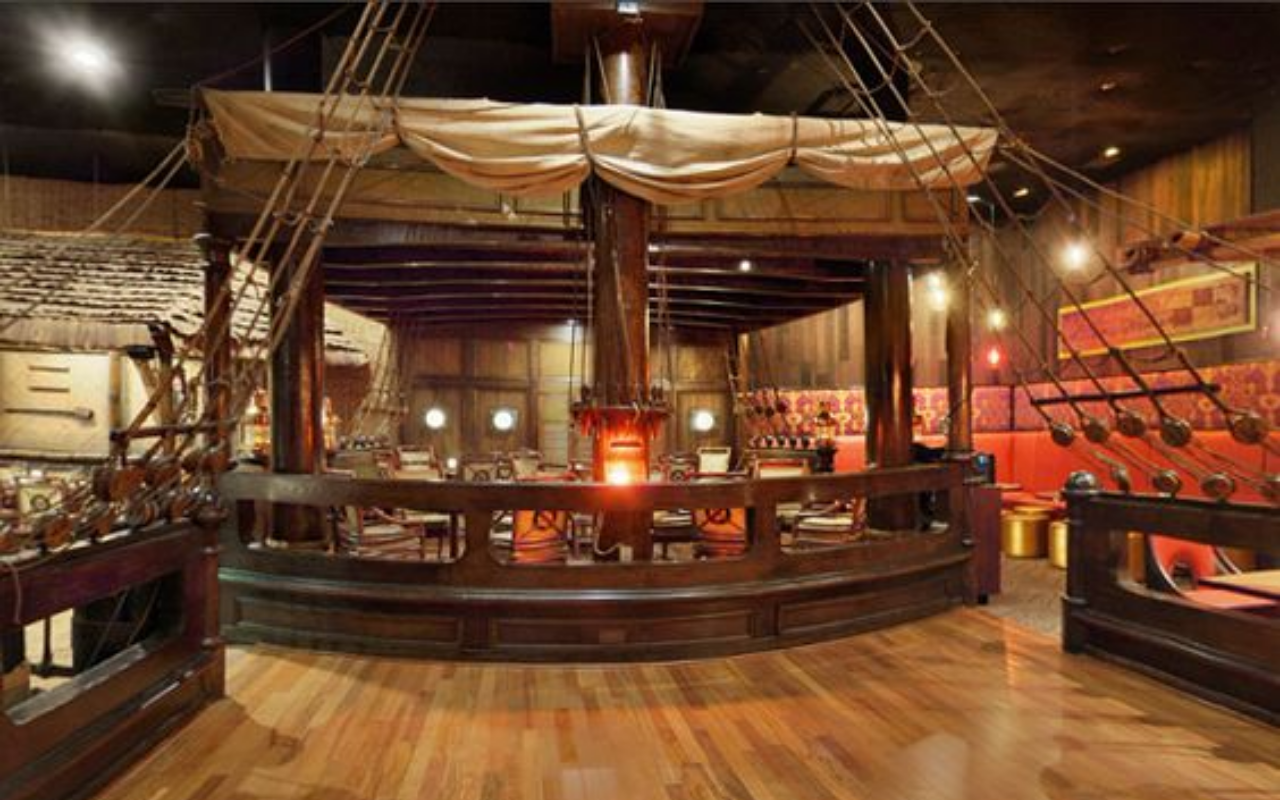
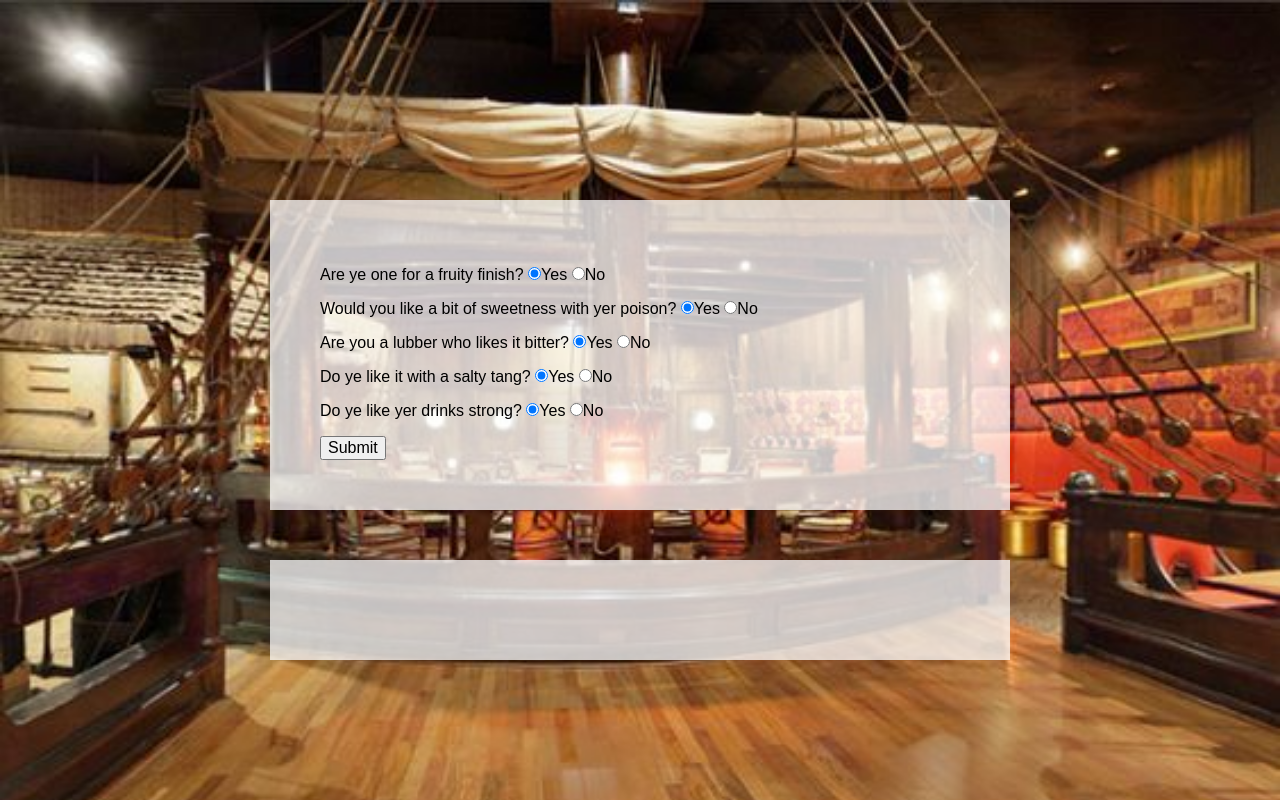
Before and after one commit to tjstalcup/pirate-bartender-rhonda, a plain HTML site: page index.html in a window 1280 px wide. Drawn offline with nearby package versions, Linux system fonts and the light colour scheme.

Commit message:
New version

```diff
--- a/css/style.css
+++ b/css/style.css
@@ -3,3 +3,20 @@ body {
 	background-repeat: no-repeat;
 	background-size: cover;
 }
+
+.questions {
+	width: 50%;
+	margin: 0 auto;
+	background-color: rgba(255,255,255,0.75);
+	padding: 50px;
+	margin-top: 200px;
+}
+
+.drink-mix {
+	width: 50%;
+	margin: 0 auto;
+	margin-top: 50px;
+	background-color: rgba(255,255,255,0.75);
+	padding: 50px;
+	font-size: 1.5em;
+}
--- a/index.html
+++ b/index.html
@@ -7,8 +7,14 @@
 	<link rel="stylesheet" href="css/style.css">
 </head>
 <body>
-	<div class='drink-mix'></div>
-	<script src="//cdnjs.cloudflare.com/ajax/libs/jquery/2.1.3/jquery.min.js"></script>
+	<div class="questions">
+
+		<input type="submit" name="submit" class="submit" value="Submit"/>
+	</div>
+	<div class='drink-mix'>
+
+	</div>
+	<script src="https://cdnjs.cloudflare.com/ajax/libs/jquery/2.1.3/jquery.min.js"></script>
 	<script src="js/app.js"></script>
 </body>
 </html>
--- a/js/app.js
+++ b/js/app.js
@@ -1,124 +1,39 @@
-$(function(){
-	alert('Pirates only! Enter at ye own risk matey');
-});
-
-var Questions = [{
-	one: 'Do ye like yer drinks strong?',
-	two: 'Do ye like it with a salty tang?',
-	three: 'Are you a lubber who likes it bitter?',
-	four: 'Would you like a bit of sweetness with yer poison?',
-	five: 'Are ye one for a fruity finish?'
-}]; //invoking function
-//trying to get questions to append to the DOM
-//$('.questions').append(this.one,this.two,this.three,this.four,this.five);
-console.log(Questions);
-
-//trying to configure the pantry (in 2 spots right now)
-var Pantry = function(ingredients) {
-   this.ingredients = ingredients;
-};
-
-/*Setting the Pantry function to house the ingredients and set preferences--
---preferences may need to go somewhere else*/
-// Pantry.prototype.preference = function(length) {
-//    var preference = '';
-//    for (var i=0; i<length; i++) {
-// 	preference += this.ingredients[i%this.ingredients.length]+' ';
-//     }
-//    console.log(preference);
-// };
-
-var Ingredients = function(){
-	var Strong = ['Glug of rum', 'Slug of whisky', 'Splash of gin'];
-	var Salty = ['Olive on a stick', 'Salt-dusted rim', 'Rasher of bacon'];
-	var Bitter = ['Shake of bitters', 'Splash of tonic', 'Twist of lemon peel'];
-	var Sweet = ['Sugar cube', 'Spoonful of honey', 'Splash of cola'];
-	var Fruity = ['Slice of orange', 'Dash of cassis', 'Cherry on top'];
-};
-
-//var preference = newDrink(){
-	//
-//};
-// /*Pantry houses ingredients--inheritance??*/
-// var Pantry = function(Ingredients){
-// 	this.Ingredients = Ingredients;
-// };
-
-// // *****example constructor function:*****
-// // 	var Musician = function(sounds){
-// // 		this.sounds = sounds;
-// // 	};
-
-// // 	var david = new Musician(['Twang','Thrumb','Bling']);
-// // 	console.log(david.sounds);
-// // *****end of constructor function example*****
-// /*Create constructor functions for:
-// 	questions
-// 	ingredients
-// 	pantry (which will contain available ingrs)
+var questions = [{
+				type: 'strong',
+        title: 'Do ye like yer drinks strong?',
+        ingredients: ['Glug of rum', 'Slug of whisky', 'Splash of gin']
+    },
+    { type: 'salty', title: 'Do ye like it with a salty tang?', ingredients: ['Olive on a stick', 'Salt-dusted rim', 'Rasher of bacon'] },
+    { type: 'bitter', title: 'Are you a lubber who likes it bitter?', ingredients: ['Shake of bitters', 'Splash of tonic', 'Twist of lemon peel'] },
+    { type: 'sweet', title: 'Would you like a bit of sweetness with yer poison?', ingredients: ['Sugar cube', 'Spoonful of honey', 'Splash of cola'] },
+    { type: 'fruity', title: 'Are ye one for a fruity finish?', ingredients: ['Slice of orange', 'Dash of cassis', 'Cherry on top'] }
+];
 
 
-// Then use the constructors to create objects representing
-// the bartenders questions/ingrs/pantry
+$(function() {
+    questions.map(function(question) {
+        $('.questions').prepend('<p>' + question.title +
+        	' <input name="'+question.type+'" type="radio" value="true" checked/>Yes ' +
+        	' <input name="'+question.type+'" type="radio" value="false"/>No </p>');
+    });
 
-// Ask what style of a drink customer likes
-// 	//create a UI which will ask user for input for ea ?
-// Create a Preferences{} that records their likes in the object
-// */
+    $('.questions').on('click','.submit',function(){
+    	var ingredients = [];
+    	questions.map(function(question){
+    		if($('input[name="'+question.type+'"]:checked').val()=='true'){
+    			ingredients.push(question.ingredients[0]);
+    		}
+    	});
 
-// /*Construct a drink object
-// 	create a constructor for a bartender object
-// 		>>method should take the preferences object and
+    	var drinkMix = "";
+    	ingredients.map(function(ingredient,i){
+    		if(i!==0){
+    			drinkMix += " with a ";
+    		}
+    		drinkMix += ingredient;
+    	});
 
-// 		*****example of method*****
+    	$('.drink-mix').html(drinkMix);
+    });
 
-// 		var Musician = function(sounds){
-// 			this.sounds = sounds;
-// 		};
-
-// 		Musician.prototype.solo = function(length) {
-// 			var solo = '';
-// 			for(var i=0; i<length; i++){
-// 				solo += this.sounds[i % this.sounds.length] + ' ';
-// 				}
-// 				console.log(solo);
-// 		};
-
-// 		var david = new Musician(['Twang','Thrumb','Bling']);
-// 		david.solo(8);
-
-// 		*****end of method example*****
-
-// 		>>construct a new drink object by fetching randomly
-// 		>>chosen ingredients from the pantry which match the user's preferences
-// 	create a bartender object
-// 		>>add in logic so that when the user submits their preferences,
-// 		>>the drink is created and displayed in your UI
-// */
-
-/*example from udemy guy
-function Person(firstname, lastname) {
-
-    console.log(this); //person{}
-    this.firstname = firstname;
-    this.lastname = lastname;
-    console.log('This function is invoked.');//This function is invoked
-
-}
-
-Person.prototype.getFullName = function() {
-    return this.firstname + ' ' + this.lastname;
-} //created a constructor function for the prototypes
-
-var john = new Person('John', 'Doe');
-console.log(john); //John Doe (getFullName)
-
-var jane = new Person('Jane', 'Doe');
-console.log(jane); //Jane Doe (getFullName)
-
-Person.prototype.getFormalFullName = function() {
-    return this.lastname + ', ' + this.firstname;
-}
-
-console.log(john.getFormalFullName()); //Doe, John  //Doe, Jane
-*/
+});
```
